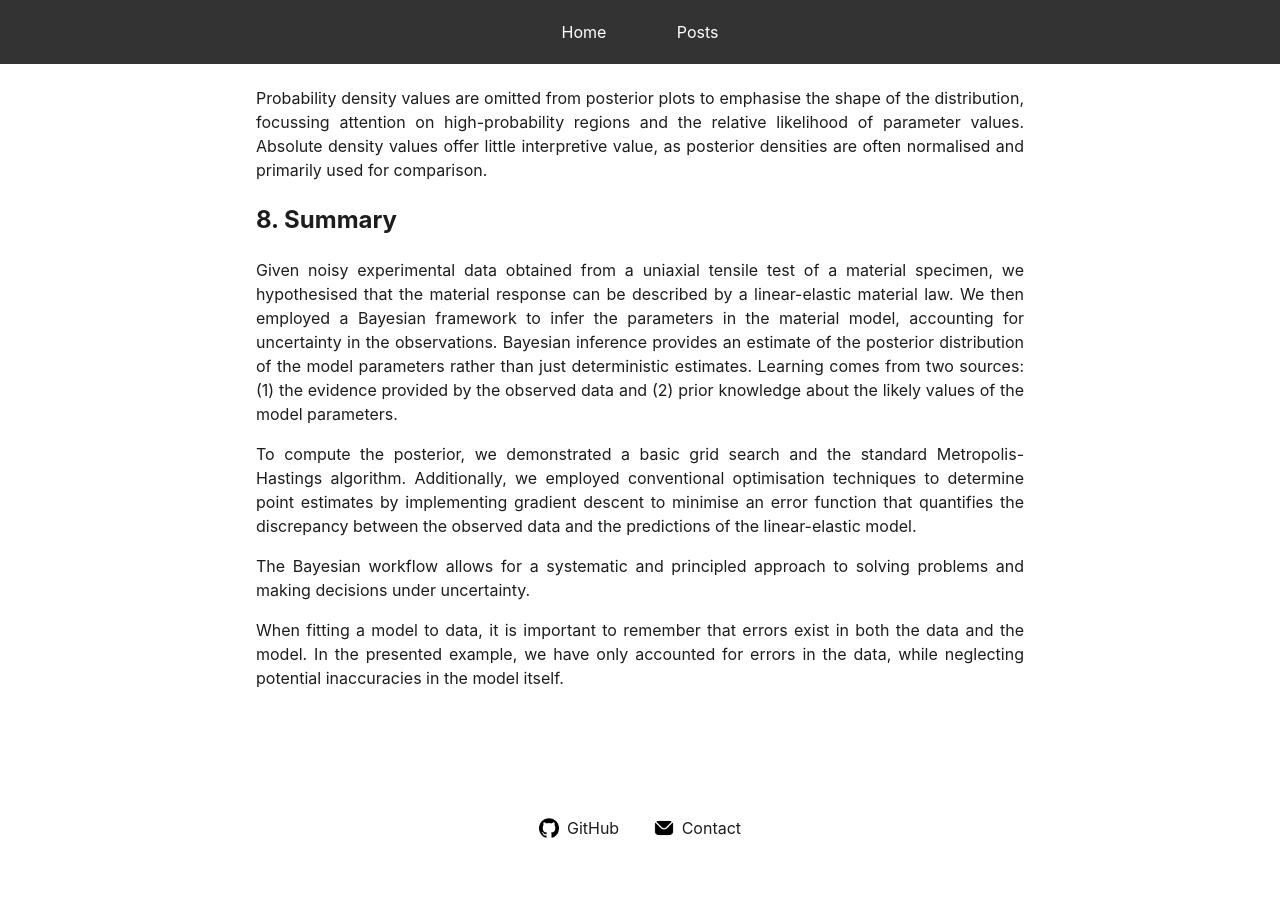
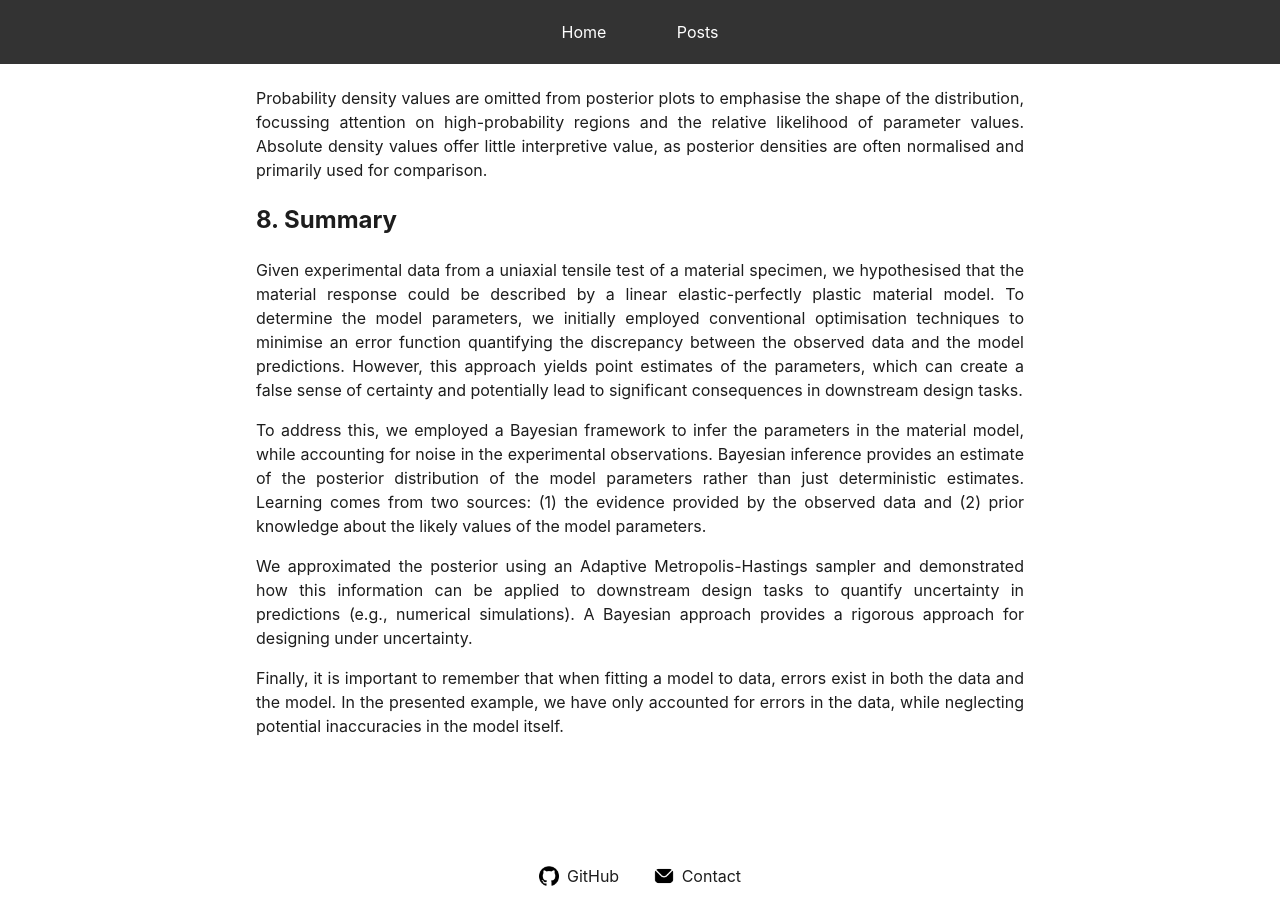
Before and after one commit to mark-hobbs/mark-hobbs.github.io, a Jekyll site: the page built from _posts/2024-12-02-bayesian-inference.md, in a window 1280 px wide and 900 px high, scrolled down 9727 px. Built offline with Jekyll 4.4.1, drawn with Linux system fonts in a browser that asks for light colours; formulas are drawn with MathJax 3; before the commit the page ends 10581 px from its top, so only the background shows below that.

Commit message:
General updates

```diff
--- a/_posts/2024-12-02-bayesian-inference.md
+++ b/_posts/2024-12-02-bayesian-inference.md
@@ -203,10 +203,10 @@ The 2D problem allows us to easily visualise the posterior distribution and unde
 
 ## 8. Summary
 
-Given noisy experimental data obtained from a uniaxial tensile test of a material specimen, we hypothesised that the material response can be described by a linear-elastic material law. We then employed a Bayesian framework to infer the parameters in the material model, accounting for uncertainty in the observations. Bayesian inference provides an estimate of the posterior distribution of the model parameters rather than just deterministic estimates. Learning comes from two sources: (1) the evidence provided by the observed data and (2) prior knowledge about the likely values of the model parameters.
+Given experimental data from a uniaxial tensile test of a material specimen, we hypothesised that the material response could be described by a linear elastic-perfectly plastic material model. To determine the model parameters, we initially employed conventional optimisation techniques to minimise an error function quantifying the discrepancy between the observed data and the model predictions. However, this approach yields point estimates of the parameters, which can create a false sense of certainty and potentially lead to significant consequences in downstream design tasks.
 
-To compute the posterior, we demonstrated a basic grid search and the standard Metropolis-Hastings algorithm. Additionally, we employed conventional optimisation techniques to determine point estimates by implementing gradient descent to minimise an error function that quantifies the discrepancy between the observed data and the predictions of the linear-elastic model.
+To address this, we employed a Bayesian framework to infer the parameters in the material model, while accounting for noise in the experimental observations. Bayesian inference provides an estimate of the posterior distribution of the model parameters rather than just deterministic estimates. Learning comes from two sources: (1) the evidence provided by the observed data and (2) prior knowledge about the likely values of the model parameters.
 
-The Bayesian workflow allows for a systematic and principled approach to solving problems and making decisions under uncertainty.
+We approximated the posterior using an Adaptive Metropolis-Hastings sampler and demonstrated how this information can be applied to downstream design tasks to quantify uncertainty in predictions (e.g., numerical simulations). A Bayesian approach provides a rigorous approach for designing under uncertainty.
 
-When fitting a model to data, it is important to remember that errors exist in both the data and the model. In the presented example, we have only accounted for errors in the data, while neglecting potential inaccuracies in the model itself.
+Finally, it is important to remember that when fitting a model to data, errors exist in both the data and the model. In the presented example, we have only accounted for errors in the data, while neglecting potential inaccuracies in the model itself.
```
